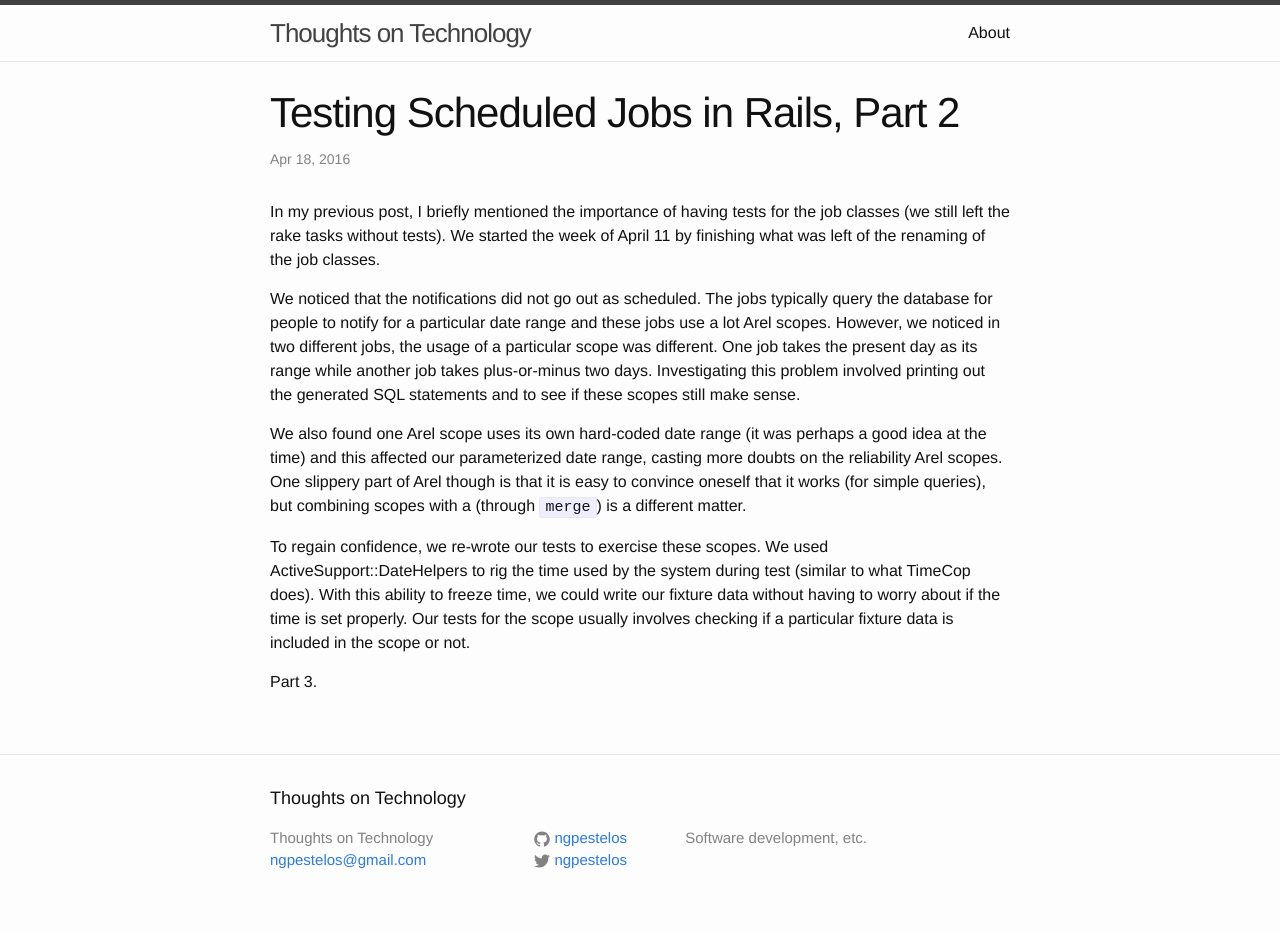
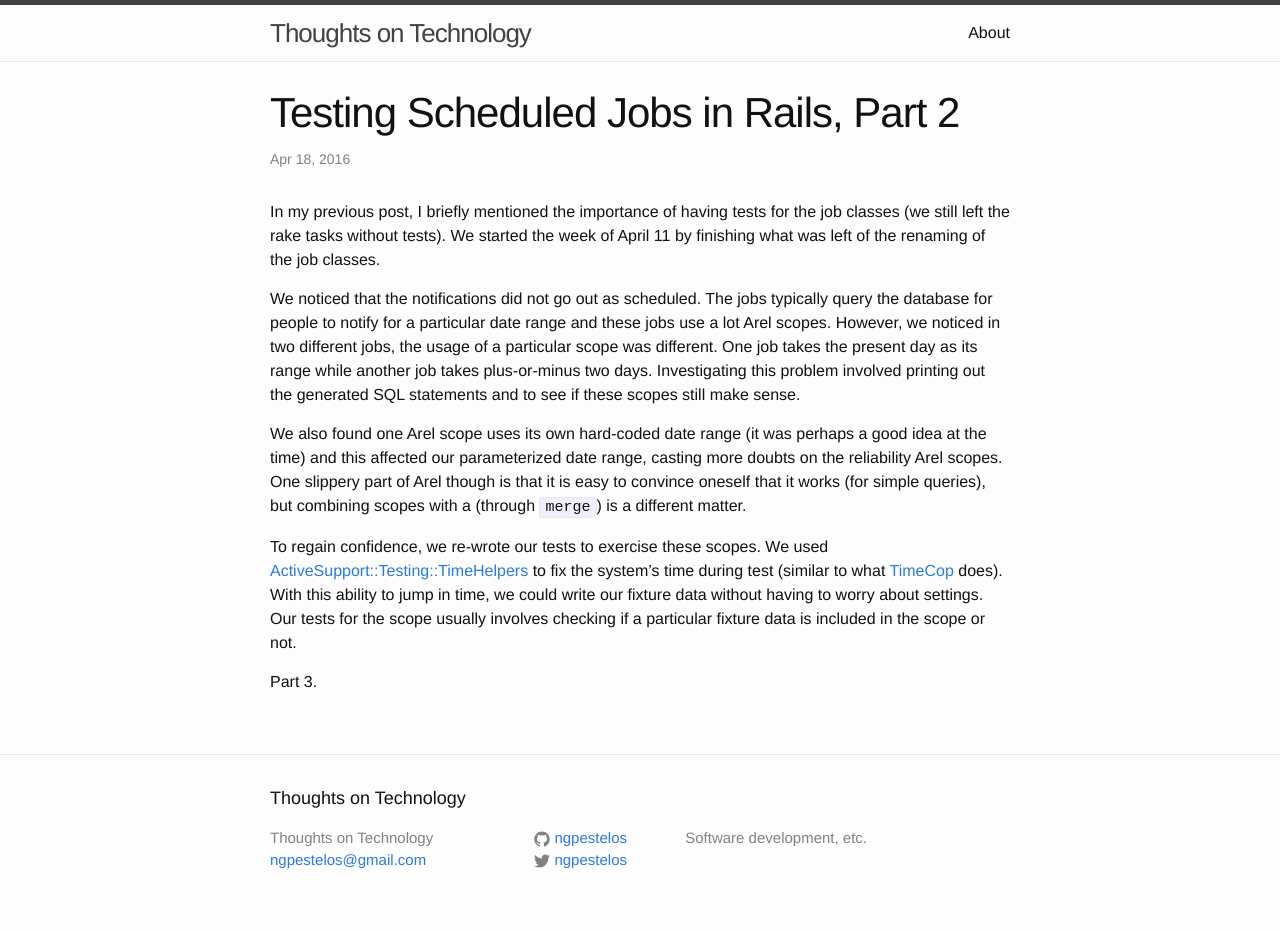
Before and after one commit to ngpestelos/ngpestelos.github.io, a Jekyll site: the page built from _posts/2016-04-18-testing-scheduled-jobs-in-rails-part-2.md, in a window 1280 px wide. Built offline with Jekyll 4.4.1, drawn with Linux system fonts in a browser that asks for light colours.

Commit message:
Minor edits (re: How to test scheduled jobs in Rails, part 2)

```diff
--- a/_posts/2016-04-18-testing-scheduled-jobs-in-rails-part-2.md
+++ b/_posts/2016-04-18-testing-scheduled-jobs-in-rails-part-2.md
@@ -9,6 +9,6 @@ We noticed that the notifications did not go out as scheduled. The jobs typicall
 
 We also found one Arel scope uses its own hard-coded date range (it was perhaps a good idea at the time) and this affected our parameterized date range, casting more doubts on the reliability Arel scopes. One slippery part of Arel though is that it is easy to convince oneself that it works (for simple queries), but combining scopes with a (through `merge`) is a different matter.
 
-To regain confidence, we re-wrote our tests to exercise these scopes. We used ActiveSupport::DateHelpers to rig the time used by the system during test (similar to what TimeCop does). With this ability to freeze time, we could write our fixture data without having to worry about if the time is set properly. Our tests for the scope usually involves checking if a particular fixture data is included in the scope or not.
+To regain confidence, we re-wrote our tests to exercise these scopes. We used [ActiveSupport::Testing::TimeHelpers](http://api.rubyonrails.org/classes/ActiveSupport/Testing/TimeHelpers.html) to fix the system's time during test (similar to what [TimeCop](https://github.com/travisjeffery/timecop) does). With this ability to jump in time, we could write our fixture data without having to worry about settings. Our tests for the scope usually involves checking if a particular fixture data is included in the scope or not.
 
 Part 3.
```
